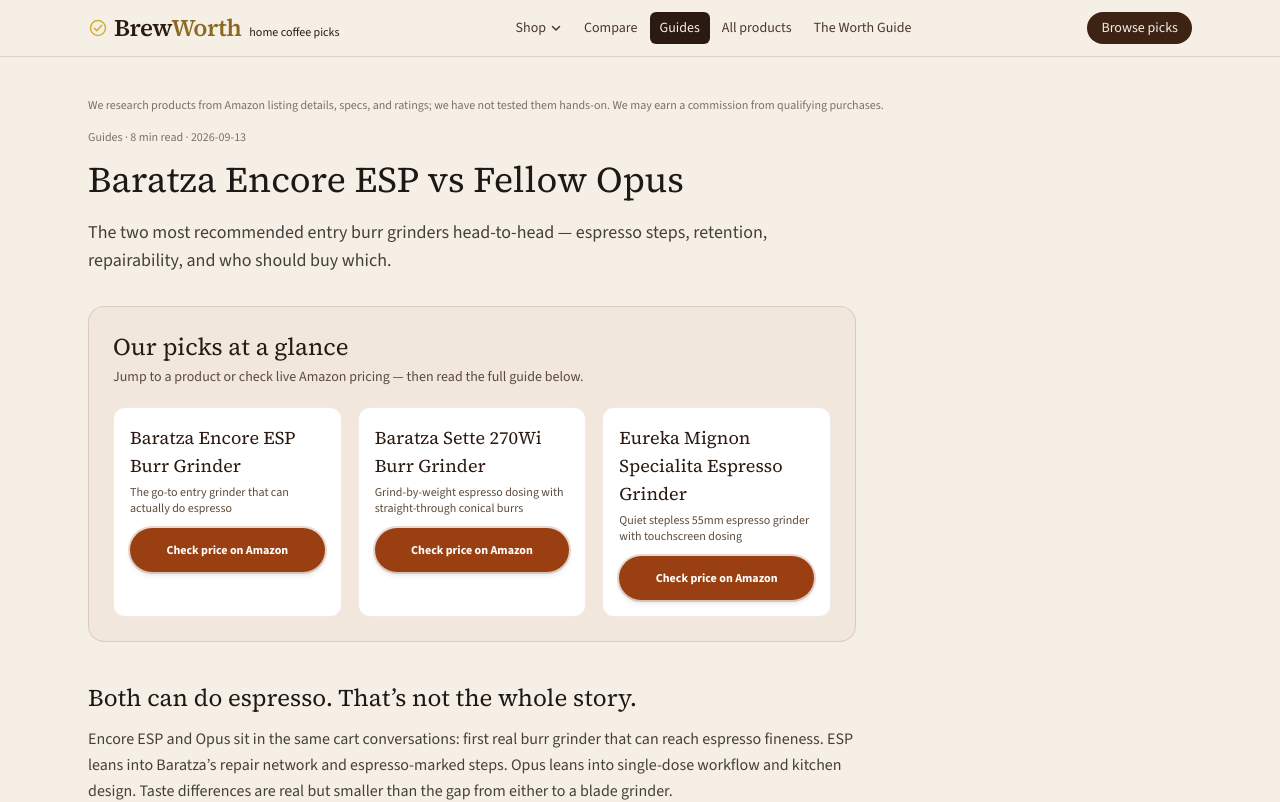
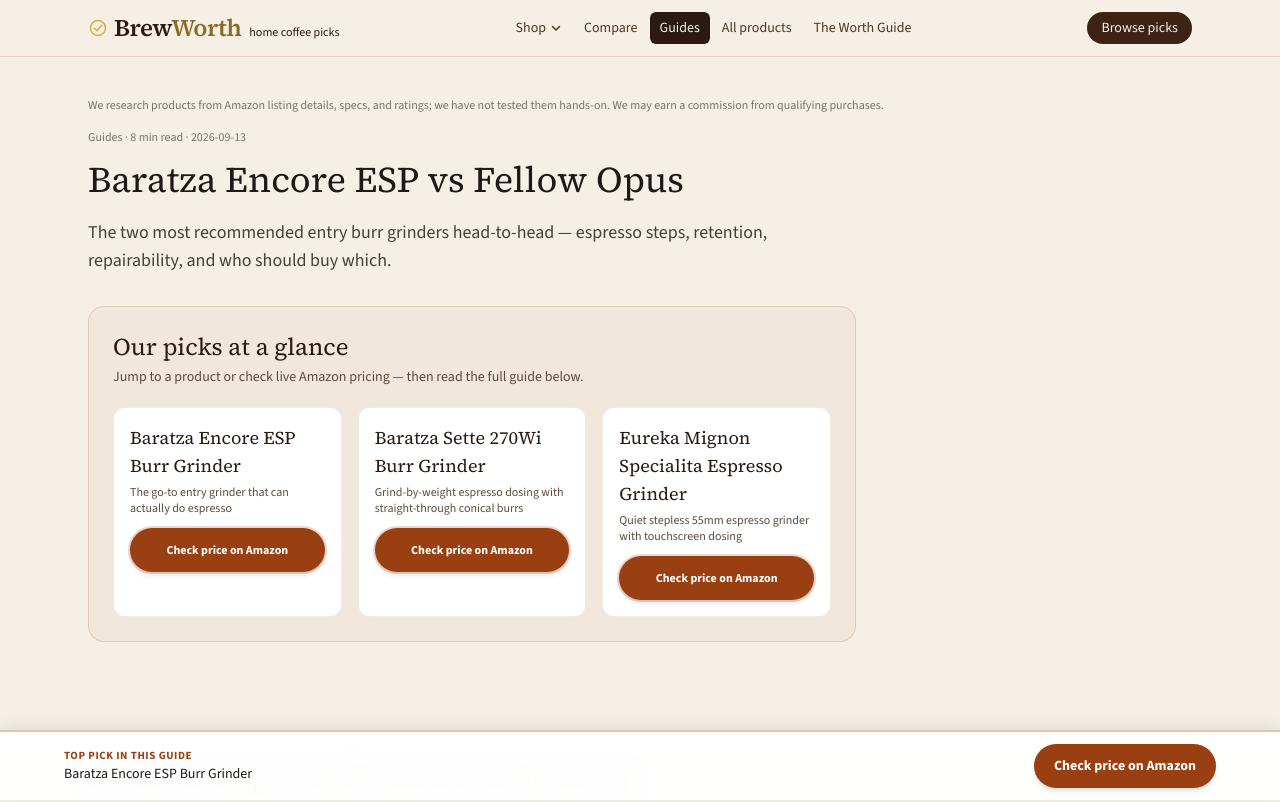
Before and after one commit to tygriffin045/brewworth, a Next.js app: page /guides/baratza-encore-esp-vs-fellow-opus in a window 1280 px wide. Shown: the top 802 px of the page. Built offline with nearby package versions, Linux system fonts and the light colour scheme.

Commit message:
Sticky Amazon CTA on guides without ranked picks (falls back to first linked product)

```diff
--- a/src/app/guides/[slug]/page.tsx
+++ b/src/app/guides/[slug]/page.tsx
@@ -274,16 +274,20 @@
         </section>
       )}
 
-      {picks.length > 0 && (
-        <StickyAffiliateBar
-          productSlug={picks[0].product.slug}
-          productName={picks[0].product.name}
-          amazonAsin={picks[0].product.amazonAsin}
-          amazonQuery={picks[0].product.amazonQuery}
-          label={picks[0].pick.label}
-          placement="guide_sticky"
-        />
-      )}
+      {(() => {
+        const lead = picks[0]?.product ?? topPicks[0];
+        if (!lead) return null;
+        return (
+          <StickyAffiliateBar
+            productSlug={lead.slug}
+            productName={lead.name}
+            amazonAsin={lead.amazonAsin}
+            amazonQuery={lead.amazonQuery}
+            label={picks[0]?.pick.label ?? "Top pick in this guide"}
+            placement="guide_sticky"
+          />
+        );
+      })()}
 
       {guide.criteria && (
         <section className="mt-12">
```
